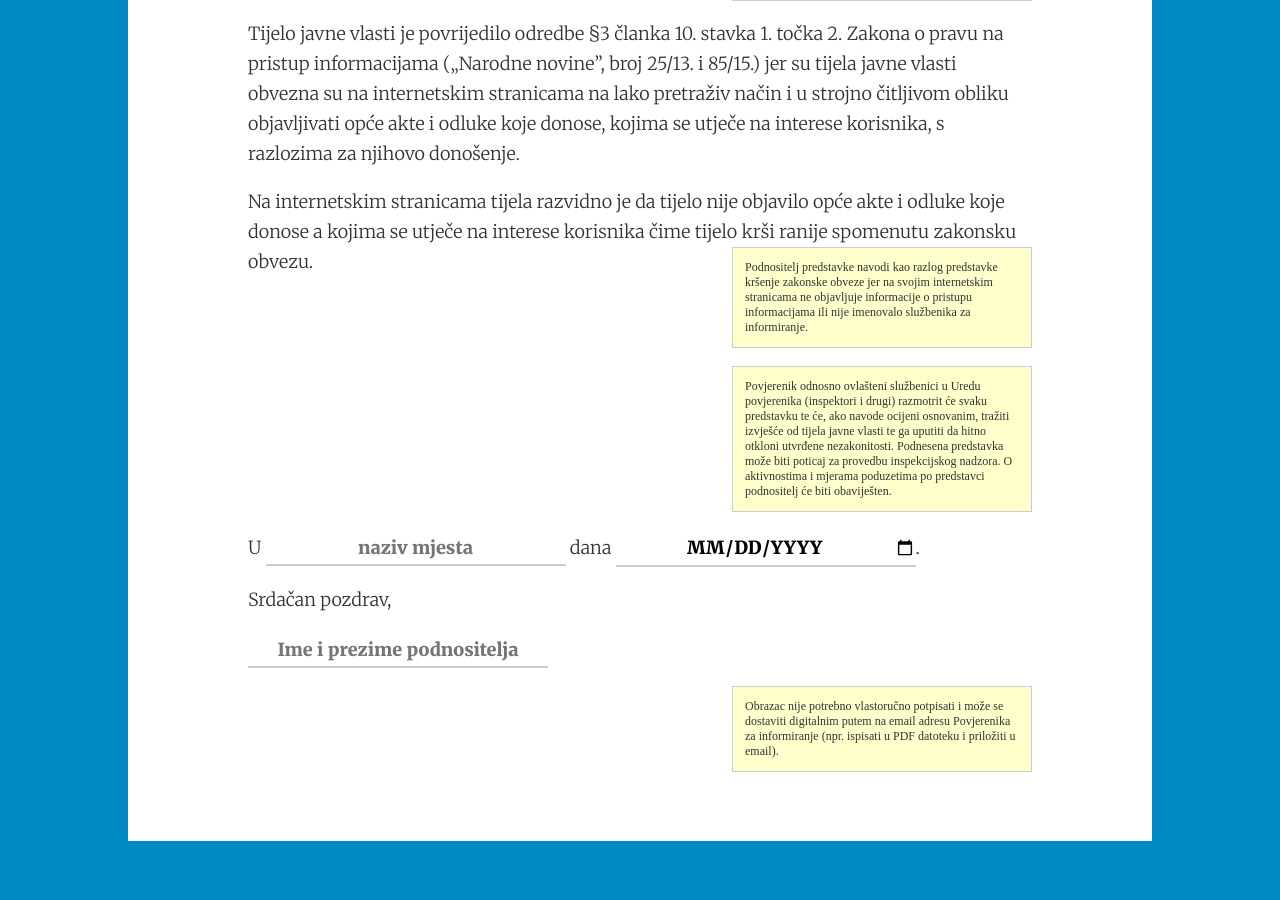
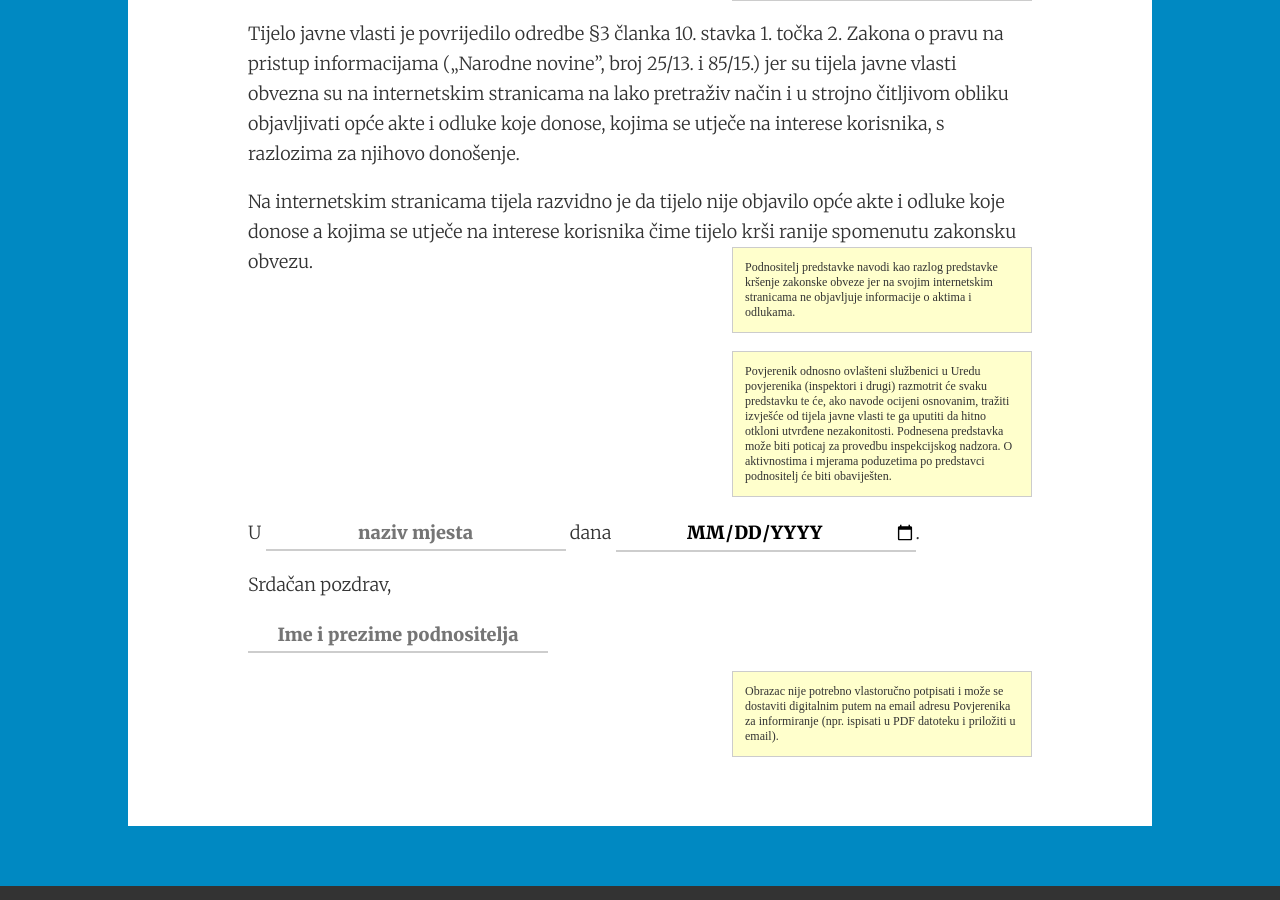
Before and after one commit to codeforcroatia/legal-boilerplate, a Jekyll site: the page built from _posts/2016-04-25-ppi_predstavka_objava_akta_odluka.html, in a window 1280 px wide and 900 px high, scrolled down 1213 px. Built offline with Jekyll 4.4.1, drawn with Linux system fonts in a browser that asks for light colours; some web fonts are replaced.

Commit message:
Update 2016-04-25-ppi_predstavka_objava_akta_odluka.html

```diff
--- a/_posts/2016-04-25-ppi_predstavka_objava_akta_odluka.html
+++ b/_posts/2016-04-25-ppi_predstavka_objava_akta_odluka.html
@@ -36,7 +36,7 @@ tags:
 <p>Tijelo javne vlasti je povrijedilo odredbe §3 članka 10. stavka 1. točka 2. Zakona o pravu na pristup informacijama („Narodne novine”, broj 25/13. i 85/15.) jer su tijela javne vlasti obvezna su na internetskim stranicama na lako pretraživ način i u strojno čitljivom obliku objavljivati opće akte i odluke koje donose, kojima se utječe na interese korisnika, s razlozima za njihovo donošenje.</p>
 
 <p>Na internetskim stranicama tijela razvidno je da tijelo nije objavilo opće akte i odluke koje donose a kojima se utječe na interese korisnika čime tijelo krši ranije spomenutu zakonsku obvezu.
-<span class="aside">Podnositelj predstavke navodi kao razlog predstavke kršenje zakonske obveze jer na svojim internetskim stranicama ne objavljuje informacije o pristupu informacijama ili nije imenovalo službenika za informiranje.</span></p>
+<span class="aside">Podnositelj predstavke navodi kao razlog predstavke kršenje zakonske obveze jer na svojim internetskim stranicama ne objavljuje informacije o aktima i odlukama.</span></p>
 
 <p><span class="aside">Povjerenik odnosno ovlašteni službenici u Uredu povjerenika (inspektori i drugi) razmotrit će svaku predstavku te će, ako navode ocijeni osnovanim, tražiti izvješće od tijela javne vlasti te ga uputiti da hitno otkloni utvrđene nezakonitosti. Podnesena predstavka može biti poticaj za provedbu inspekcijskog nadzora. O aktivnostima i mjerama poduzetima po predstavci podnositelj će biti obaviješten.</span></p>
 
```
